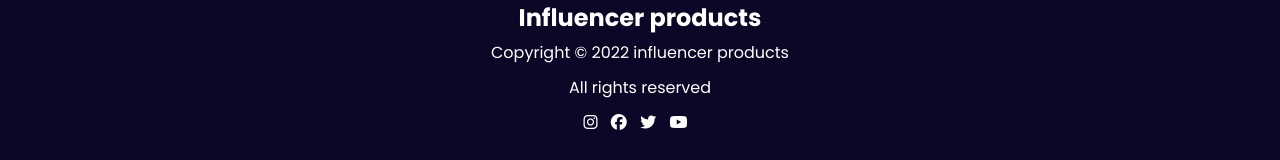
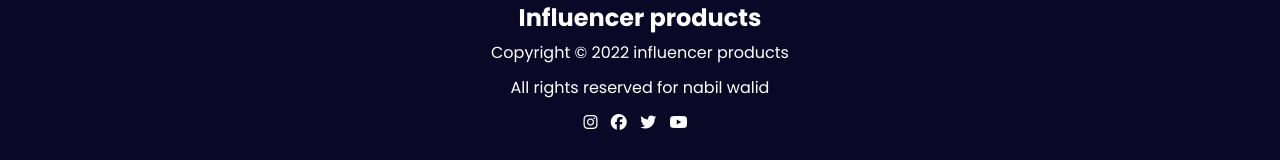
Before and after one commit to nabilwalid/Asienment-2, a plain HTML site: page index.html in a window 1280 px wide. Shown: the part 2241-2401 px from the top of the page. Drawn offline with Linux system fonts and the light colour scheme.

Commit message:
add new name

```diff
--- a/index.html
+++ b/index.html
@@ -295,7 +295,7 @@
                 Copyright &copy; 2022 influencer products
             </p>
             <p>
-                All rights reserved
+                All rights reserved for nabil walid
             </p>
             <div class="footer-icons">
                 <i class="fab fa-instagram iconBg"></i>
```
